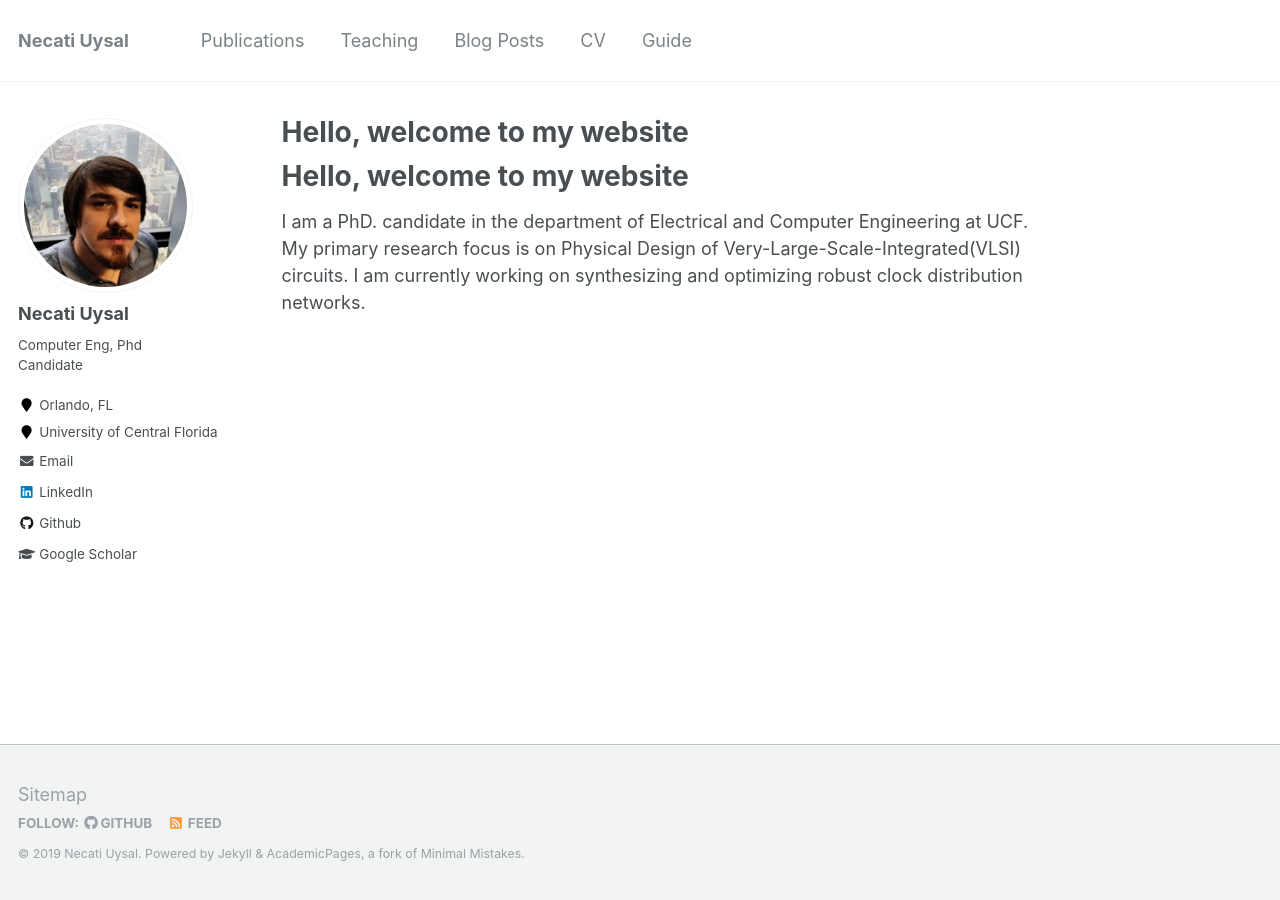
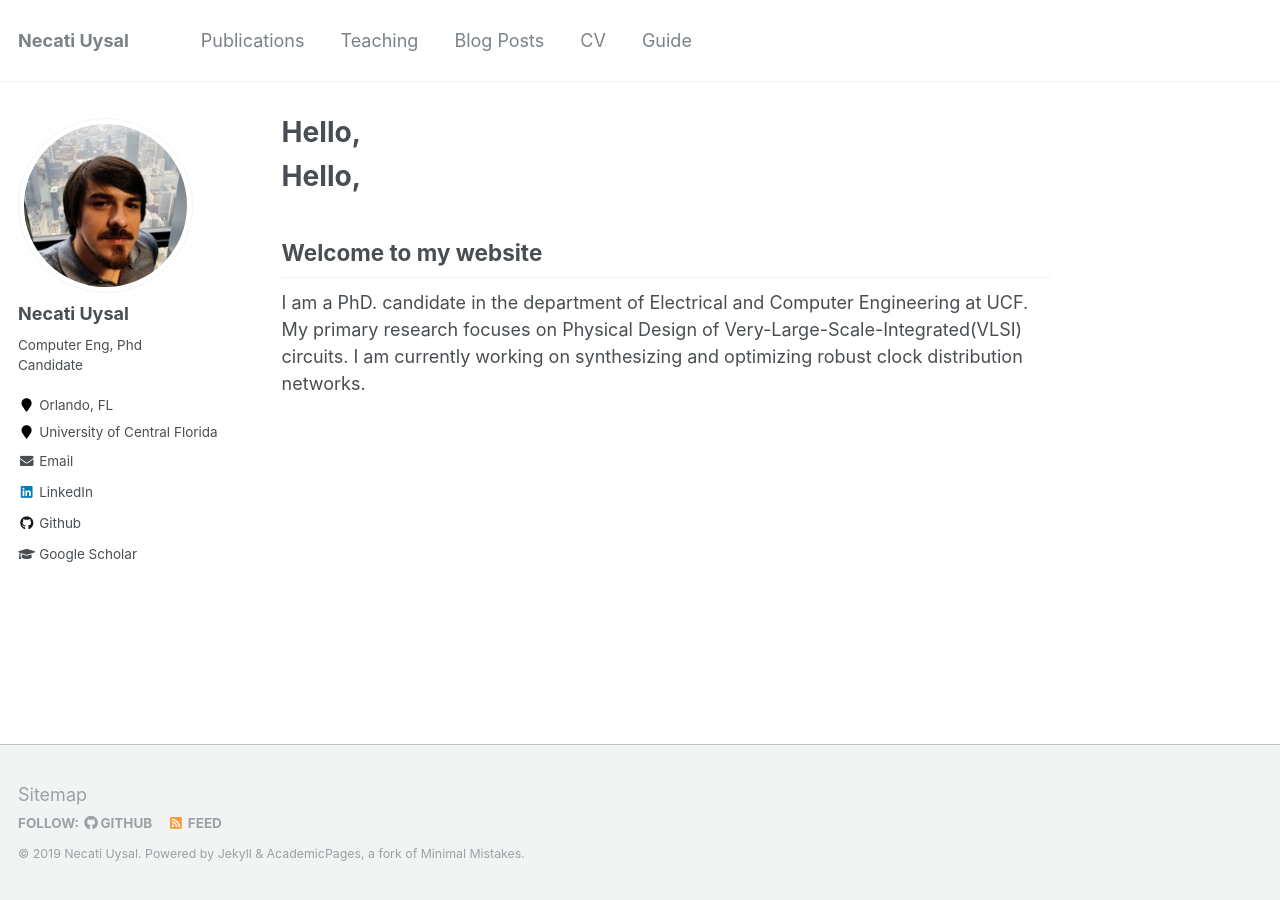
Before and after one commit to MrNjT/mrnjt.github.io, a Jekyll site: the page built from index.md, in a window 1280 px wide. Built offline with Jekyll 4.4.1, drawn with Linux system fonts in a browser that asks for light colours; our own code applies the rules of GitHub Pages for plain Markdown files.

Commit message:
Update index.md

```diff
--- a/index.md
+++ b/index.md
@@ -1,3 +1,4 @@
-# Hello, welcome to my website
+# Hello,
+## Welcome to my website
 
-I am a PhD. candidate in the department of Electrical and Computer Engineering at UCF. My primary research focus is on Physical Design of Very-Large-Scale-Integrated(VLSI) circuits. I am currently working on synthesizing and optimizing  robust clock distribution networks.
+I am a PhD. candidate in the department of Electrical and Computer Engineering at UCF. My primary research focuses on Physical Design of Very-Large-Scale-Integrated(VLSI) circuits. I am currently working on synthesizing and optimizing  robust clock distribution networks.
```
